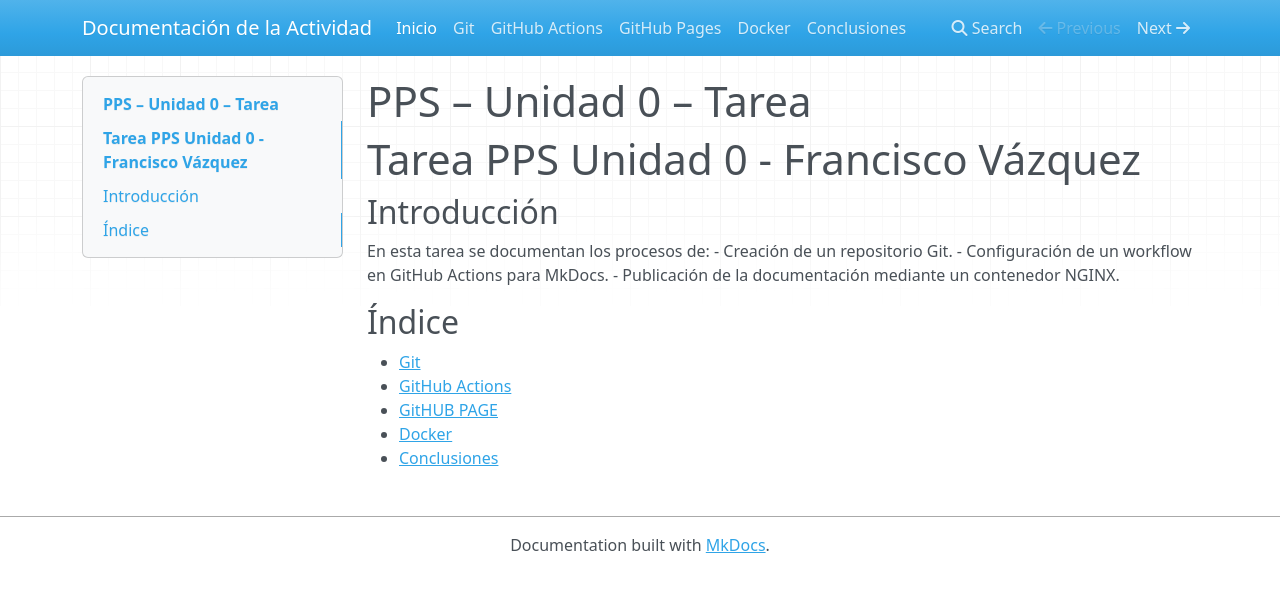
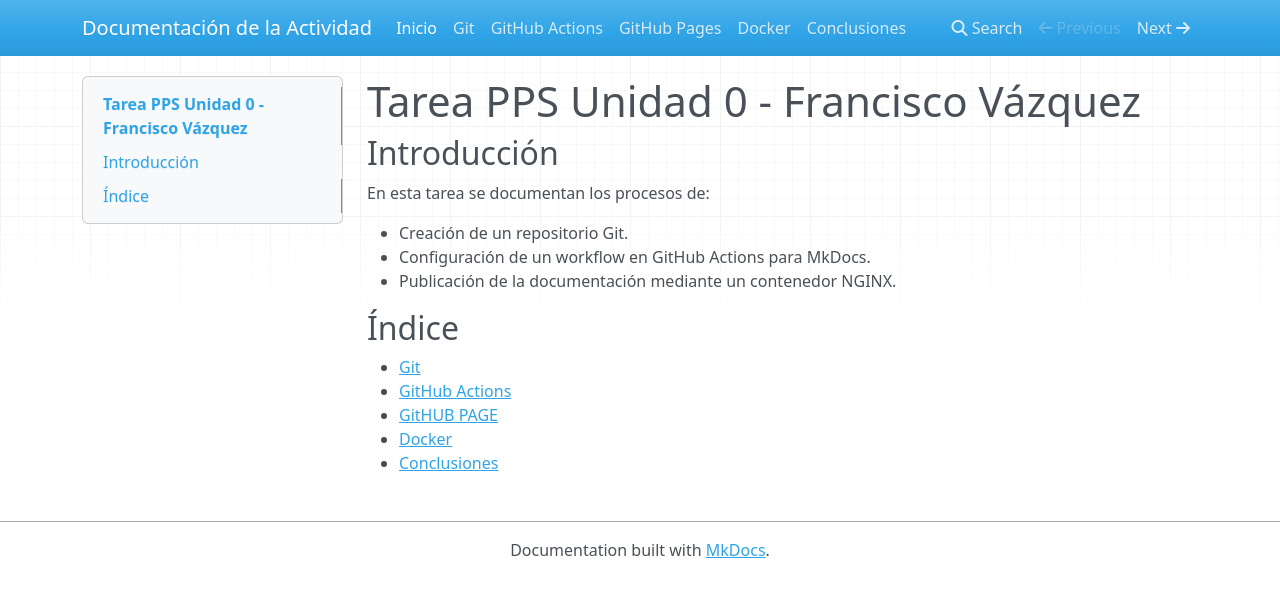
Before and after one commit to fvazquezf03/PPS-Unidad0-Tarea-Francisco, an MkDocs documentation site: the page built from docs/index.md, in a window 1280 px wide. Shown: the top 597 px of the page. Built offline with MkDocs 1.6.1, drawn with Linux system fonts in a browser that asks for light colours; nearby versions of some CDN libraries.

Commit message:
Configuración de MkDocs y pipeline
Removed the title 'PPS – Unidad 0 – Tarea' from the document.

```diff
--- a/docs/index.md
+++ b/docs/index.md
@@ -1,9 +1,8 @@
-# PPS – Unidad 0 – Tarea
-
 # Tarea PPS Unidad 0 - Francisco Vázquez
 
 ## Introducción
 En esta tarea se documentan los procesos de:
+
 - Creación de un repositorio Git.
 - Configuración de un workflow en GitHub Actions para MkDocs.
 - Publicación de la documentación mediante un contenedor NGINX.
```
